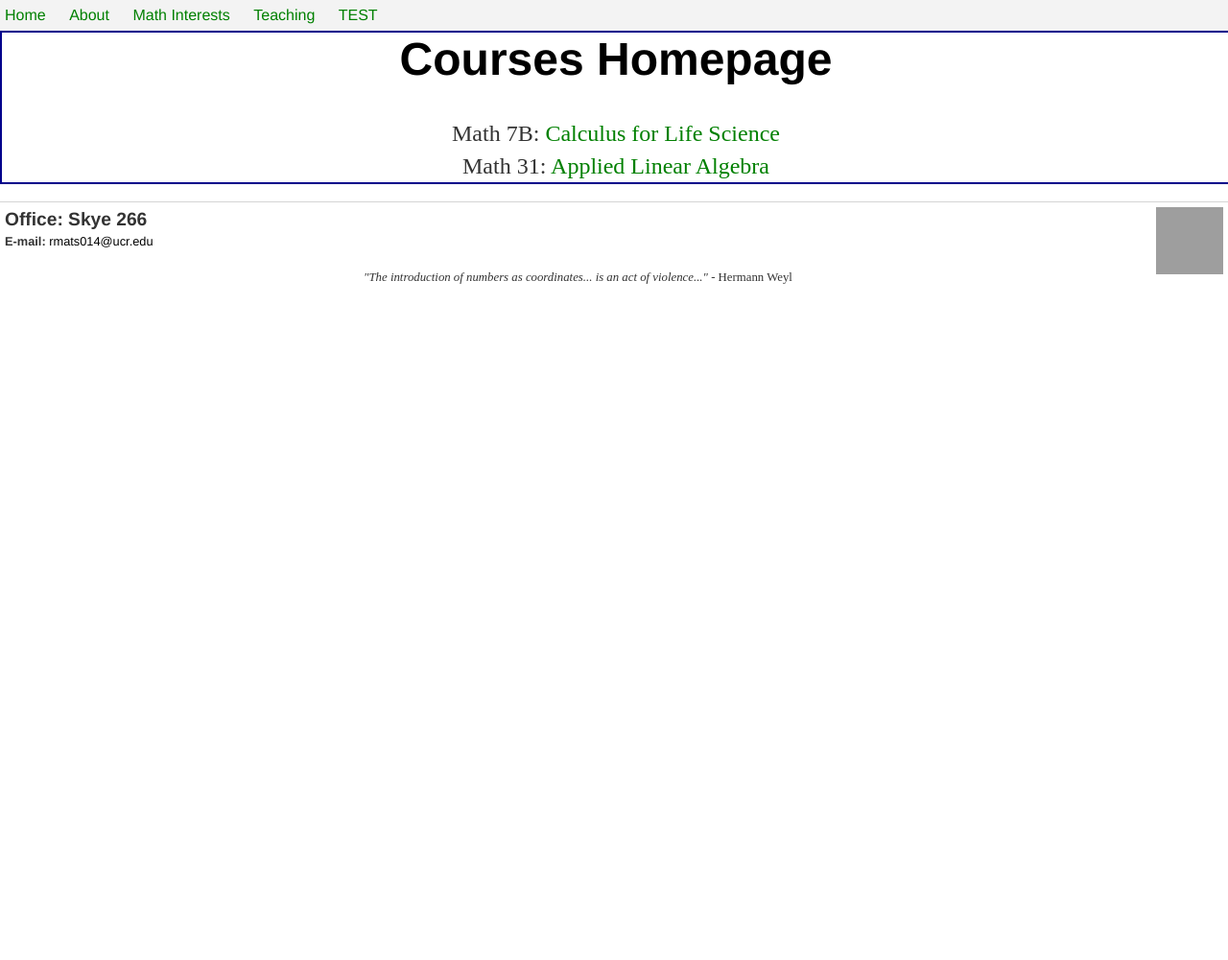
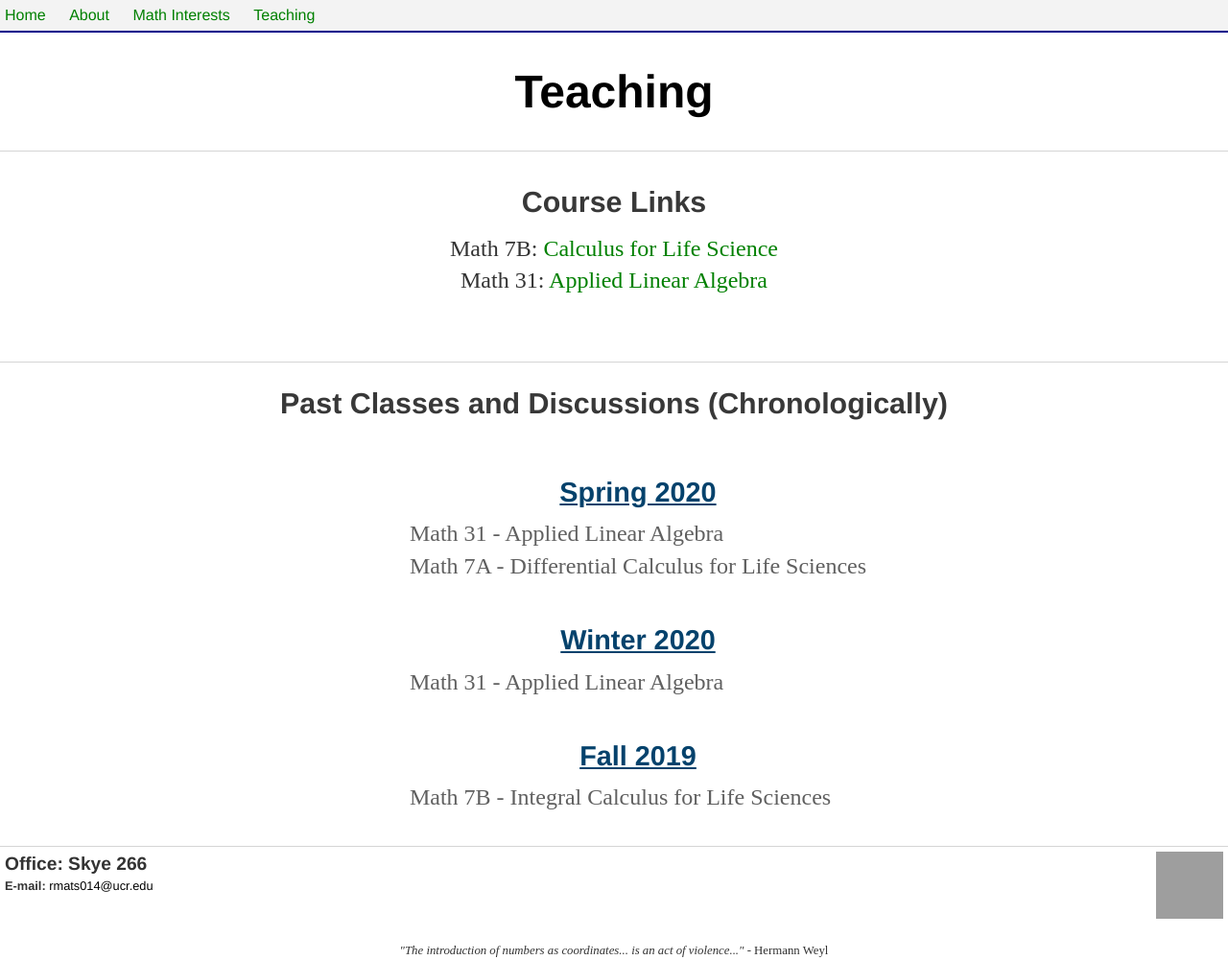
Before and after one commit to raymondmatson/raymondmatson.github.io, a Jekyll site: the page built from teaching/index.md, in a window 1280 px wide. Shown: the whole page at 96% size. Built offline with Jekyll 4.4.1, drawn with Linux system fonts in a browser that asks for light colours; formulas are drawn with MathJax 3; before the commit the page ends 900 px from its top, so only the background shows below that; grey boxes are pictures that could not be loaded.

Commit message:
Added to 'Teaching' index and fine tuned general layout a bit

```diff
--- a/_includes/footer.html
+++ b/_includes/footer.html
@@ -18,7 +18,7 @@
 	<br>
 
 	<!-- Quotes -->
-	<div>
+	<div style="margin-top:30px;">
 		{% include myQuotes.html %}
 	</div>
 </span>
--- a/_includes/navigation.html
+++ b/_includes/navigation.html
@@ -11,5 +11,4 @@
 			</div>
 		</div>
 	</li>
-	<li><a href="/test">TEST</a></li>
 </ul>
--- a/_layouts/default.html
+++ b/_layouts/default.html
@@ -41,7 +41,7 @@
 
   <body>
     <!-- Main content from index -->
-    <main id="content" class="main-content" role="main" style="height:100%; width:100%; text-align:center; margin-left:0px; margin-right:0px; border:2px solid darkblue;">
+    <main id="content" class="main-content" role="main" style="height:100%; width:100%; text-align:center; margin-left:0px; margin-right:0px; ">
         {{ content }}
     </main>
     <br>
--- a/css/main.css
+++ b/css/main.css
@@ -5,14 +5,20 @@ a:hover { text-decoration: underline; }
 
 p, ul { font-size: 1.5em; line-height: 1.4em; color: #333; }
 
+/* Headers */
 h1, h2, h3, h4 { font-family: 'Helvetica', 'Arial', 'Sans-Serif'; }
 h1 { font-size: 3em;  }
 h2 { font-size: 2.7em; }
 h3 { font-size: 2.3em; }
 h4 { font-size: 1.9em; }
 
-nav ul, footer ul { font-size: 1em; font-family: 'Helvetica', 'Arial', 'Sans-Serif'; padding: 5px; list-style: none; font-weight: bold; }
-nav ul li, footer ul li { display: inline; margin-right: 20px; }
+/* Navigation */
+nav ul { font-size: 1em; font-family: 'Helvetica', 'Arial', 'Sans-Serif'; padding: 5px; list-style: none; font-weight: bold; border-bottom: 2px solid darkblue}
+nav ul li { display: inline; margin-right: 20px; }
+
+/* Footer */
+footer ul { font-size: 1em; font-family: 'Helvetica', 'Arial', 'Sans-Serif'; padding: 5px; list-style: none; font-weight: bold; }
+footer ul li { display: inline; margin-right: 20px; }
 
 footer { border-top: 1px solid #d5d5d5; font-size: .8em; }
 
@@ -36,9 +42,9 @@ footer { border-top: 1px solid #d5d5d5; font-size: .8em; }
 /* The container <div> - needed to position the dropdown content */
 .dropdown { position: relative; display: inline-block; }
 /* Dropdown Content (Hidden by Default) */
-.dropdown-content { display: none; position: absolute; background-color: green; min-width: 160px; box-shadow: 0px 8px 16px 0px rgba(0,0,0,0.2); z-index: 1; }
+.dropdown-content { display: none; position: absolute; background-color: darkgreen; min-width: 160px; box-shadow: 0px 8px 16px 0px rgba(0,0,0,0.2); z-index: 1; }
 /* Links inside the dropdown */
-.dropdown-content a { color: white; padding: 12px 16px; text-decoration: none; display: block; }
+.dropdown-content a { color: white; padding: 12px 16px; text-decoration: none; display: block; border:1px solid darkblue; }
 /* Change color of dropdown links on hover */
 .dropdown-content a:hover { color: orange; background-color: #003459; text-decoration: underline; }
 /* Show the dropdown menu on hover */
--- a/teaching/index.md
+++ b/teaching/index.md
@@ -3,10 +3,33 @@ layout: default
 title: Teaching
 ---
 
-<h1 align=center>Courses Homepage</h1>
+<br>
+<h1 align=center>Teaching</h1>
 
 <br>
+<div style="border-top: 1px solid #d5d5d5; margin-bottom:15px;">
+	<h4 style="margin-top:35px; margin-bottom:15px; color: #383838">Course Links</h4>
+</div>
 
-Math 7B: <a href="/teaching/7b">Calculus for Life Science</a>
+<p>Math 7B: <a href="/teaching/7b">Calculus for Life Science</a></p>
+<p>Math 31: <a href="/teaching/31">Applied Linear Algebra</a></p>
 
-Math 31: <a href="/teaching/31">Applied Linear Algebra</a>
+<br>
+<br>
+<div style="border-top: 1px solid #d5d5d5; margin-bottom:15px;">
+	<div style="display:inline-block">
+		<h4 style="margin-top:25px; margin-bottom:15px; color: #383838">Past Classes and Discussions (Chronologically)</h4>
+		<ul style="display: inline-block; text-align: left; margin-left: 50px; list-style-type:none;">
+			<br>
+			<h1 style="font-size: 1.2em; text-align: center; margin-top:10px; margin-bottom:10px; color: #05426c"><u>Spring 2020</u></h1>
+			<li style="color: #606060">Math 31 - Applied Linear Algebra</li>
+			<li style="color: #606060">Math 7A - Differential Calculus for Life Sciences</li>
+			<br>
+			<h1 style="font-size: 1.2em; text-align: center; margin-top:10px; margin-bottom:10px; color: #05426c"><u>Winter 2020</u></h1>
+			<li style="color: #606060">Math 31 - Applied Linear Algebra</li>
+			<br>
+			<h1 style="font-size: 1.2em; text-align: center; margin-top:10px; margin-bottom:10px; color: #05426c"><u>Fall 2019</u></h1>
+			<li style="color: #606060">Math 7B - Integral Calculus for Life Sciences</li>
+		</ul>
+	</div>
+</div>
```
